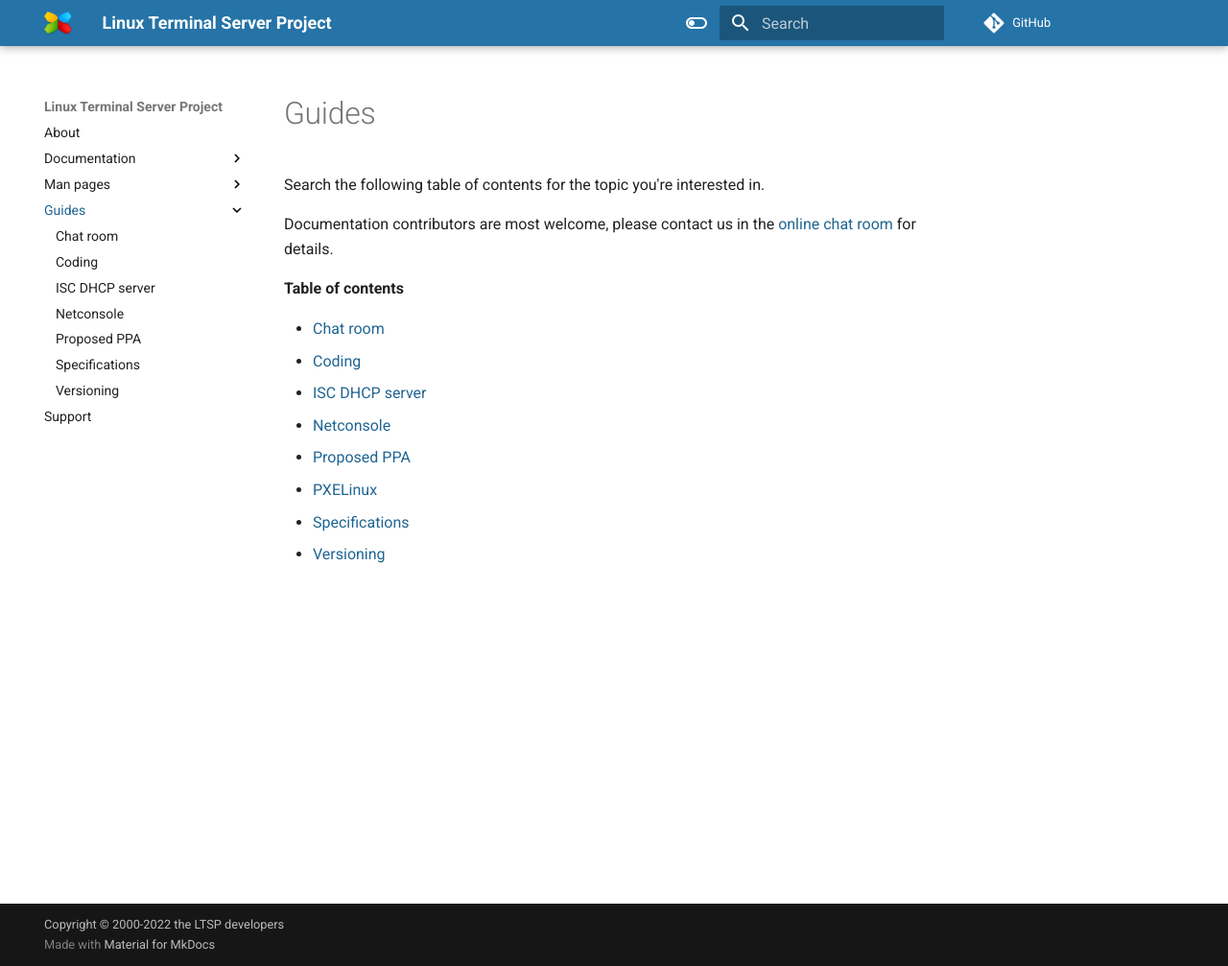
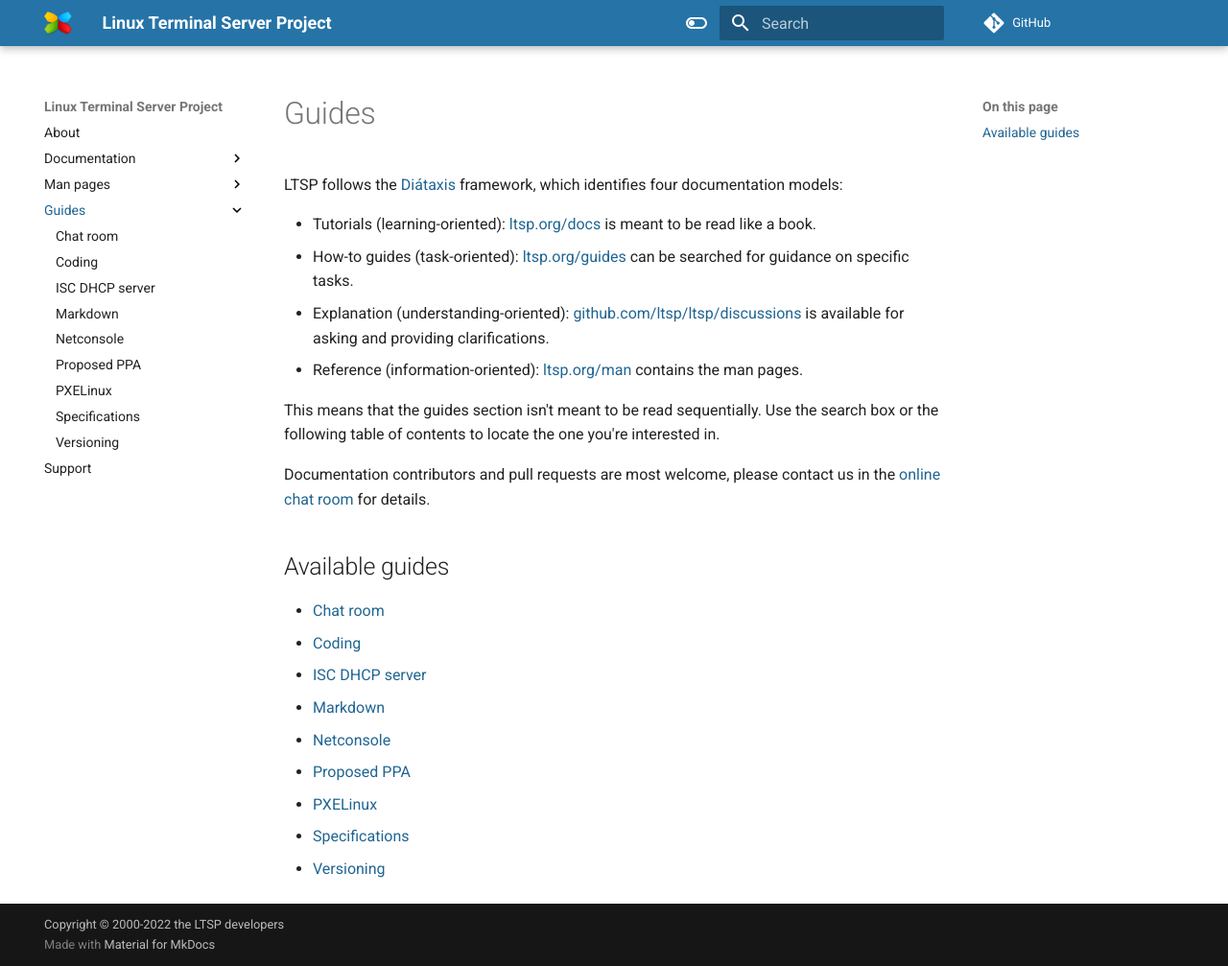
Before and after one commit to ltsp/ltsp.org, an MkDocs documentation site: the page built from docs/guides/index.md, in a window 1280 px wide and 1007 px high. Shown: the whole window at 96% size. Built offline with MkDocs 1.6.1 and Material for MkDocs 9.7.7, drawn with Linux system fonts in a browser that asks for light colours; comment, search, counter and statistics services are not loaded.

Commit message:
Update guides/index.md

```diff
--- a/docs/guides/index.md
+++ b/docs/guides/index.md
@@ -1,14 +1,31 @@
 # Guides
 
-Search the following table of contents for the topic you're interested in.
+LTSP follows the [Diátaxis](https://diataxis.fr/) framework, which identifies
+four documentation models:
 
-Documentation contributors are most welcome, please contact us in the [online chat room](chat-room) for details.
+- Tutorials (learning-oriented): [ltsp.org/docs](https://ltsp.org/docs) is
+  meant to be read like a book.
+- How-to guides (task-oriented): [ltsp.org/guides](https://ltsp.org/guides) can
+  be searched for guidance on specific tasks.
+- Explanation (understanding-oriented):
+  [github.com/ltsp/ltsp/discussions](https://github.com/ltsp/ltsp/discussions)
+  is available for asking and providing clarifications.
+- Reference (information-oriented): [ltsp.org/man](https://ltsp.org/man)
+  contains the man pages.
 
-**Table of contents**
+This means that the guides section isn't meant to be read sequentially. Use the
+search box or the following table of contents to locate the one you're
+interested in.
+
+Documentation contributors and pull requests are most welcome, please contact
+us in the [online chat room](chat-room) for details.
+
+## Available guides
 
 - [Chat room](chat-room.md)
 - [Coding](coding.md)
 - [ISC DHCP server](isc-dhcp-server.md)
+- [Markdown](markdown.md)
 - [Netconsole](netconsole.md)
 - [Proposed PPA](proposed-ppa.md)
 - [PXELinux](pxelinux.md)
--- a/mkdocs.yml
+++ b/mkdocs.yml
@@ -87,8 +87,10 @@ nav:
     - guides/chat-room.md
     - guides/coding.md
     - guides/isc-dhcp-server.md
+    - guides/markdown.md
     - guides/netconsole.md
     - guides/proposed-ppa.md
+    - guides/pxelinux.md
     - guides/specs.md
     - guides/versioning.md
   - support.md
```
